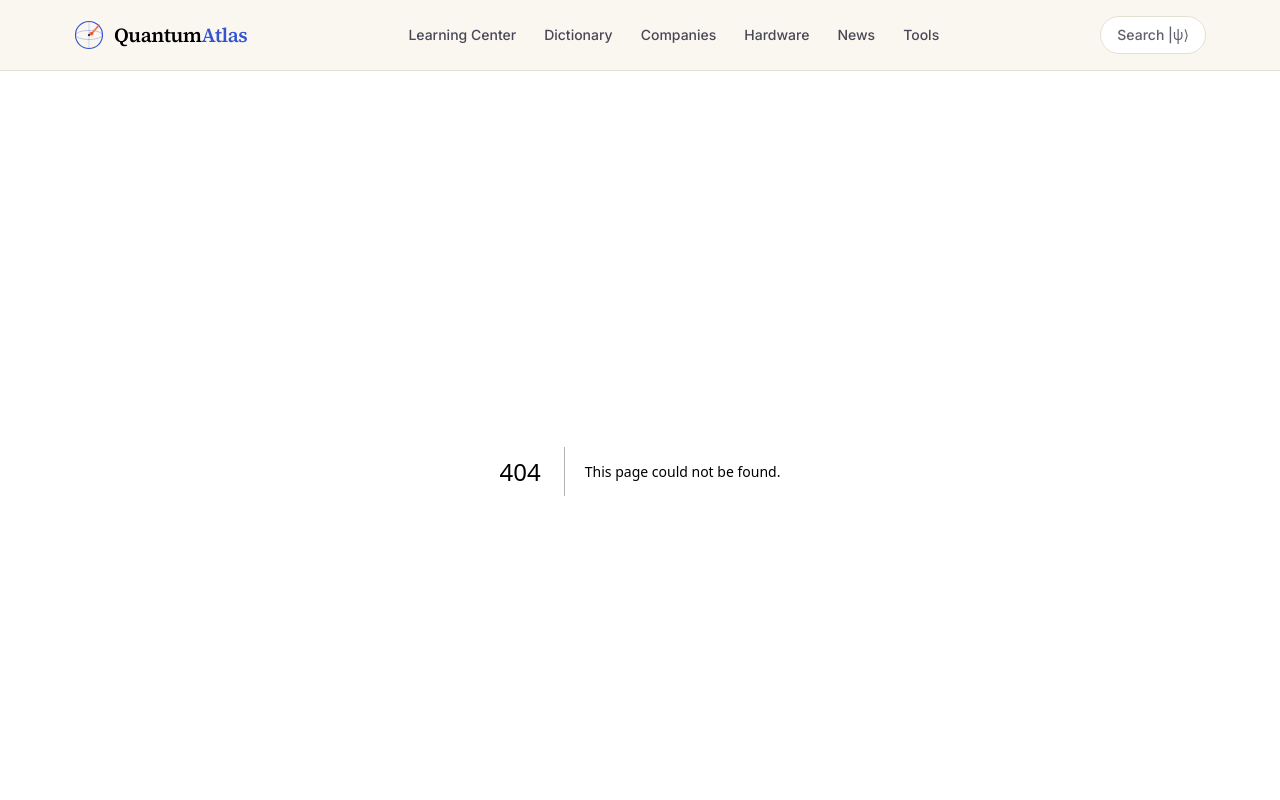
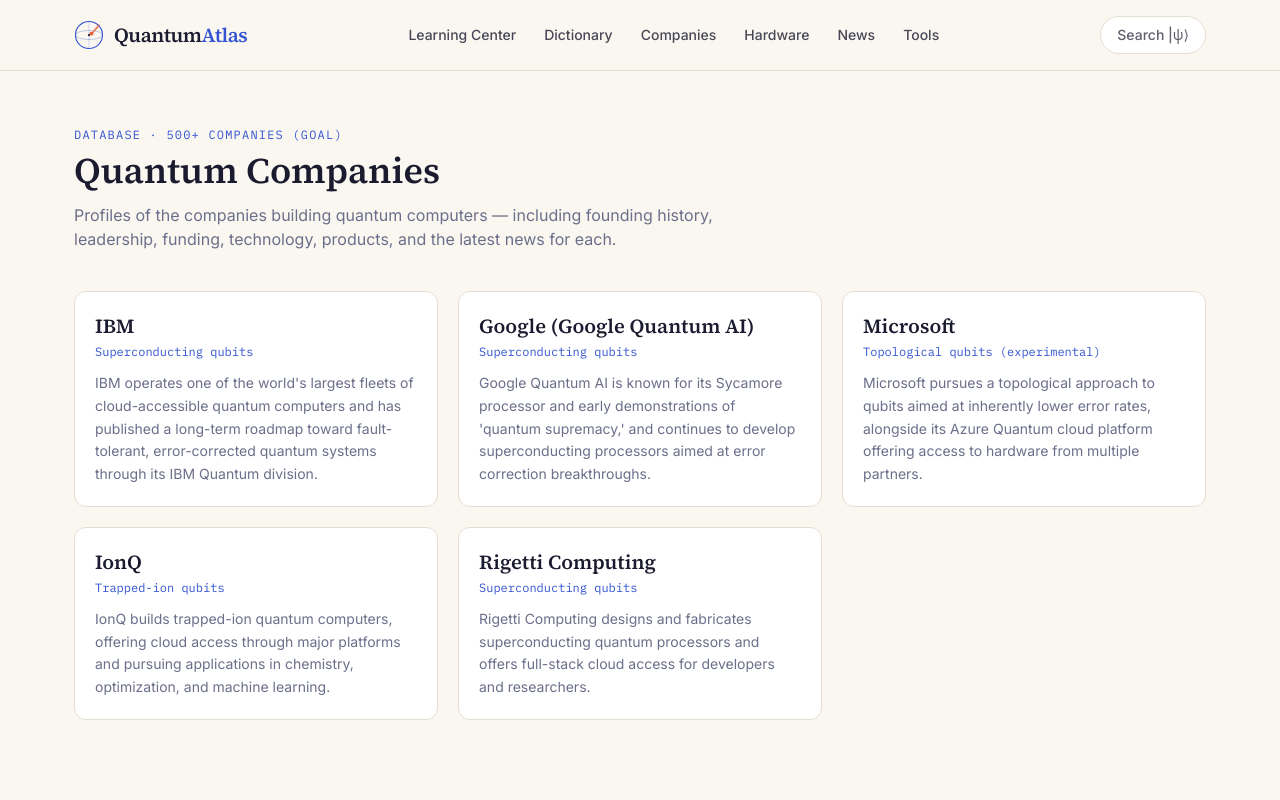
Before and after one commit to goalandpriority-ui/quantum-atlas, a Next.js app: page /companies in a window 1280 px wide. Before the commit this address had no page. Shown: the top 800 px of the page. Built offline with nearby package versions, Linux system fonts and the light colour scheme.

Commit message:
Create CompaniesIndexPage for quantum companies listing

```diff
--- /dev/null
+++ b/app/companies/page.tsx
@@ -0,0 +1,36 @@
+import { companies } from "@/lib/content/companies";
+import { Card } from "@/components/Section";
+
+export const metadata = {
+  title: "Quantum Computing Companies | QuantumAtlas",
+  description:
+    "Profiles of leading quantum computing companies — IBM, Google, Microsoft, IonQ, Rigetti, and more.",
+};
+
+export default function CompaniesIndexPage() {
+  return (
+    <div className="max-w-content mx-auto px-6 py-14">
+      <p className="font-mono text-xs uppercase tracking-widest text-quantum mb-2">
+        Database · 500+ Companies (Goal)
+      </p>
+      <h1 className="font-serif text-3xl md:text-4xl font-semibold text-ink mb-3">
+        Quantum Companies
+      </h1>
+      <p className="text-ink-muted max-w-2xl mb-10">
+        Profiles of the companies building quantum computers — including
+        founding history, leadership, funding, technology, products, and the
+        latest news for each.
+      </p>
+
+      <div className="grid sm:grid-cols-2 md:grid-cols-3 gap-5">
+        {companies.map((c) => (
+          <Card key={c.slug} href={`/companies/${c.slug}`}>
+            <h2 className="font-serif text-xl font-semibold text-ink mb-1">{c.name}</h2>
+            <p className="font-mono text-xs text-quantum mb-3">{c.technology}</p>
+            <p className="text-sm text-ink-muted leading-relaxed">{c.summary}</p>
+          </Card>
+        ))}
+      </div>
+    </div>
+  );
+}
```
